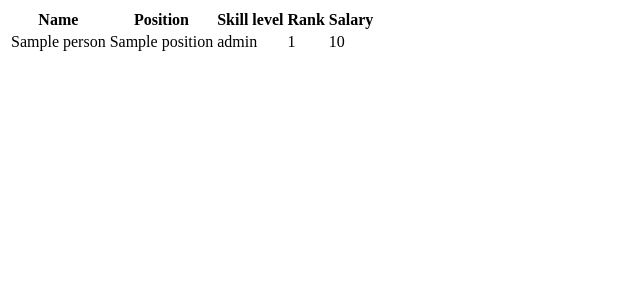
After one commit to tuturto/unexpected-raptor, a Python web app: template merchq/mercs/personnel/templates/personnel/person_details.html in a window 1280 px wide. The commit adds this page. Shown: the top 300 px of the page, without its empty margins (0-640 px from the left). Run offline with Jinja, Linux system fonts and the light colour scheme; the template is opened without the code that fills it: most values are stand-ins (such as "Sample title", 1, 10 or a date in 2020).

Commit message:
working on personnel

```diff
--- a/merchq/mercs/personnel/models.py
+++ b/merchq/mercs/personnel/models.py
@@ -31,6 +31,11 @@ class Person(models.Model):
                               null = True,
                               blank = True)
 
+    def get_salary(self):
+        return (self.position.base_salary *
+                self.rank.salary_multiplier *
+                self.skill_level.salary_multiplier)
+
     def __unicode__(self):
         return '{0} {1} {2} {3}'.format(self.skill_level,
                                         self.position,
--- a/merchq/mercs/personnel/templates/personnel/force_personnel.html
+++ b/merchq/mercs/personnel/templates/personnel/force_personnel.html
@@ -4,6 +4,7 @@
   <th>Name</th>
   <th>Skill level</th>
   <th>Rank</th>
+  <th>Salary</th>
 </tr>
 
 {% for entry in force_personnel %}
@@ -15,9 +16,10 @@
   {% for person in entry.1 %}
     <tr>
       <td></td>
-      <td>{{ person.person_name }}</td>
+      <td><a href="/personnel/person/{{ person.id }}">{{ person.person_name }}</a></td>
       <td>{{ person.skill_level }}</td>
       <td>{{ person.rank }}</td>
+      <td>{{ person.get_salary }}</td>
     </tr>
 
   {% endfor %}
--- /dev/null
+++ b/merchq/mercs/personnel/templates/personnel/person_details.html
@@ -0,0 +1,18 @@
+<table>
+<tr>
+  <th>Name</th>
+  <th>Position</th>
+  <th>Skill level</th>
+  <th>Rank</th>
+  <th>Salary</th>
+</tr>
+
+<tr>
+  <td>{{ person.person_name }}</td>
+  <td>{{ person.position }}</td>
+  <td>{{ person.skill_level }}</td>
+  <td>{{ person.rank }}</td>
+  <td>{{ person.get_salary }}</td>
+</tr>
+
+</table>
```
Also changed, not shown: merchq/mercs/personnel/views.py (+8 -3 lines).
